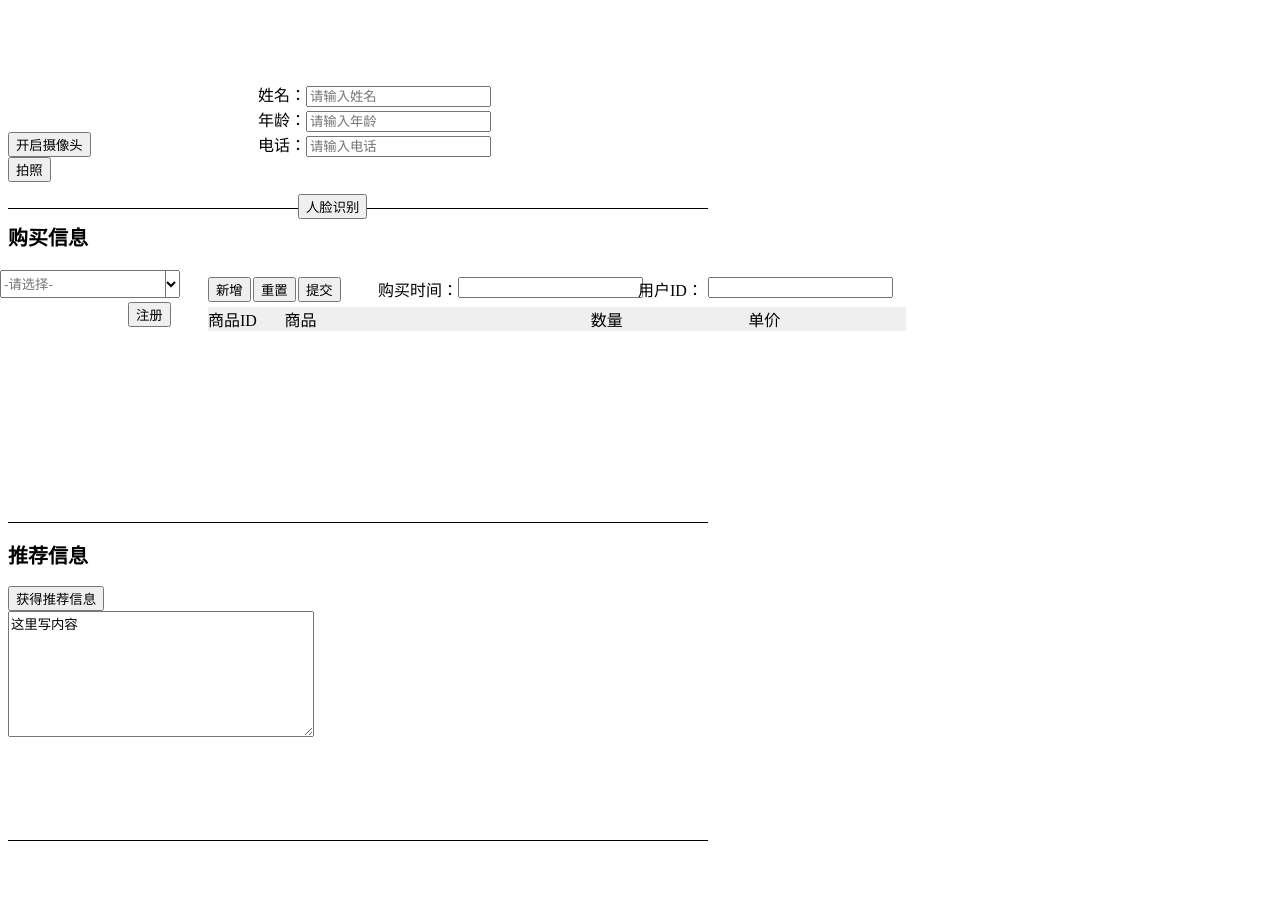
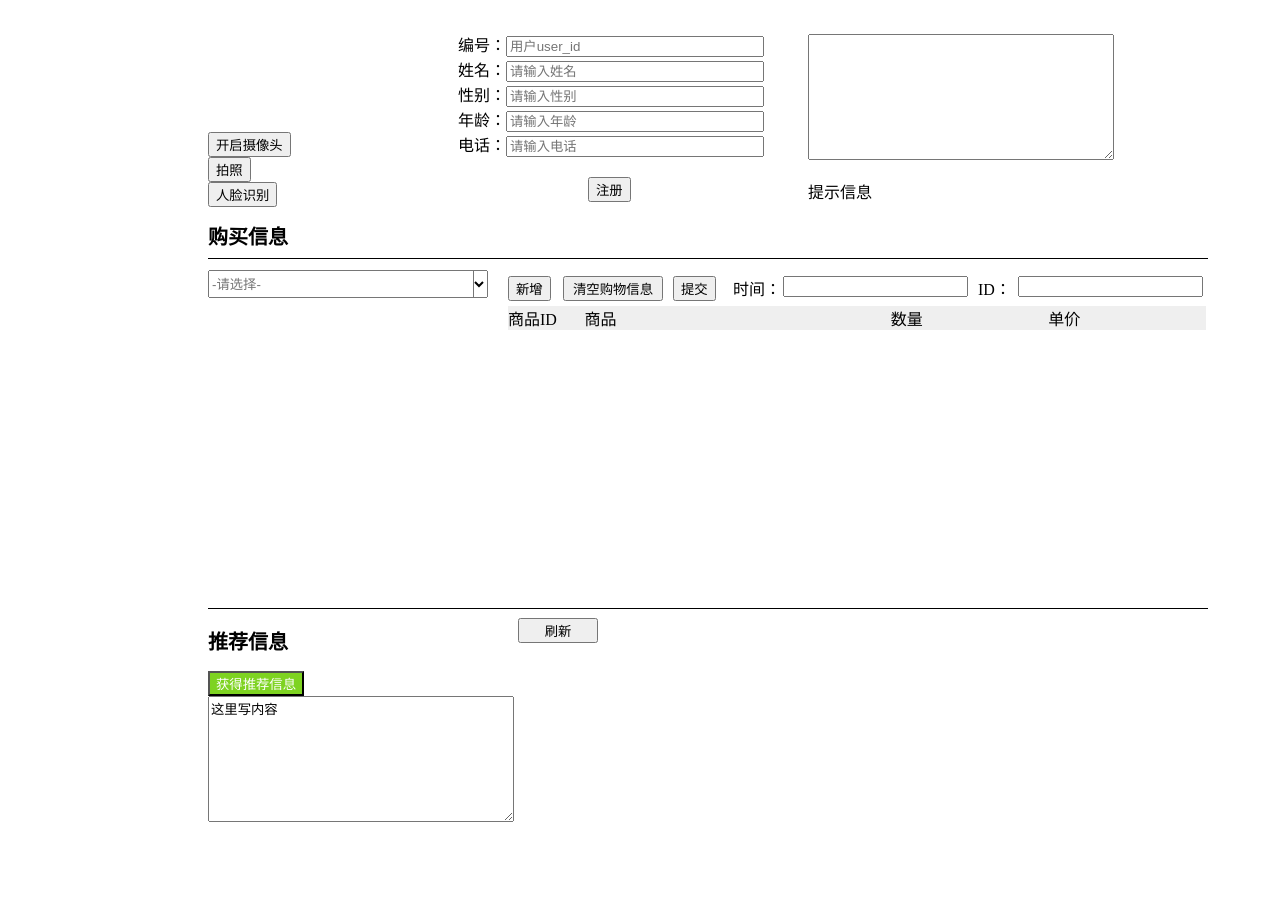
Before and after one commit to scrum-seu/Noob, a Flask app: page /login in a window 1280 px wide. Before the commit the page ends 841 px from the top, so only its background shows below. Run offline with Flask 2, Linux system fonts and the light colour scheme; data that the repository does not hold is empty.

Commit message:
file update and merge

```diff
--- a/app/main/static/css/style.css
+++ b/app/main/static/css/style.css
@@ -1,84 +1,104 @@
 h1{
     margin-left:0px;
-    font-size:125%
+    font-size:125%;
 }
 h2{
     margin-left:0px;
-    font-size:125%
+    font-size:125%;
 }
 .left_top{
 	border-bottom:1px solid #000;
-	width:700px;
-	height:200px;
+    position:absolute;
+    margin-left:200px;
+    margin-top:0px;
+	width:1000px;
+	height:250px;
+}
+.buy_info{
+    position:absolute;
+    margin-left:200px;
+    margin-top:200px;
+	width:1000px;
+	height:350px;
 }
 .recommend{
-	border-bottom:1px solid #000;
-	width:700px;
-	height:300px
-}
-.buy_info{
-	border-bottom:1px solid #000;
-	width:700px;
+	border-top:1px solid #000;
+    position:absolute;
+    margin-left:200px;
+    margin-top:600px;
+	width:1000px;
 	height:300px;
 }
 #btn{
     position:absolute;
     margin-left:-120px;
-    margin-top:120px
+    margin-top:120px;
 }
 #submit{
     position:absolute;
-    margin-left:120px;
-    margin-top:120px
+    margin-left:380px;
+    margin-top:-30px;
 }
 #newin{
     position:absolute;
-    margin-left:200px;
-    margin-top:12px
+    margin-left:300px;
+    margin-top:12px;
 }
 #reload{
+    width:100px;
     position:absolute;
-    margin-left:245px;
-    margin-top:12px
+    margin-left:355px;
+    margin-top:12px;
 }
-#upload{
+#flush_info{
     position:absolute;
-    margin-left:290px;
-    margin-top:12px
+    margin-left:510px;
+    margin-top:610px;
+    width:80px;
+}
+#upload1{
+    position:absolute;
+    margin-left:465px;
+    margin-top:12px;
 }
 #systime{
     position:absolute;
-    margin-left:450px;
-    margin-top:12px
+    margin-left:575px;
+    margin-top:12px;
 }
 #info1{
     position:absolute;
-    margin-left:370px;
-    margin-top:12px
+    margin-left:525px;
+    margin-top:12px;
 }
 #userid{
     position:absolute;
-    margin-left:700px;
-    margin-top:12px
+    margin-left:810px;
+    margin-top:12px;
 }
 #info2{
     position:absolute;
-    margin-left:630px;
-    margin-top:12px
+    margin-left:770px;
+    margin-top:12px;
 }
 #register{
     position:absolute;
     margin-left:250px;
-    margin-top:-100px
+    margin-top:-175px;
 }
 #put_info{
 }
 #tabProduct{
     position:absolute;
-    margin-left:200px;
-    margin-top:42px
+    margin-left:300px;
+    margin-top:42px;
 }
-
 #goods{
-    width:150px
+    width:150px;
 }
+#GetRecom_info{
+    background-color: #7ED321;
+    color: #FFFFFF;
+}
+#u1{
+}
--- a/app/main/static/js/addTable.js
+++ b/app/main/static/js/addTable.js
@@ -19,7 +19,6 @@ function getNowFormatDate() {
             + " " + date.getHours() + seperator2 + date.getMinutes()
             + seperator2 + date.getSeconds();
     document.getElementById("systime").value = currentdate;
-    document.getElementById("userid").value = "123456";
 }
 //设置多个表格可编辑
 function EditTables(){
@@ -182,15 +181,25 @@ function ClearChild(element){
 
 //添加行同时为商品和单价字段赋值
 function AddRow(table, index){
+    var obj = document.getElementById("telUserName"); //定位id
+    var index = obj.selectedIndex; // 选中索引
+    var text = obj.options[index].text; // 选中文本
+    if(text=="")
+    {
+        alert("请选中商品：")
+        return 0;
+    }
+    if(document.getElementById("userid").value=="")
+    {
+        alert("用户不存在,请检查:")
+        return 1;
+    }
     var lastRow = table.rows[table.rows.length-1];
     var newRow = lastRow.cloneNode(true);
     //计算新增加行的序号，需要引入jquery 的jar包
     var startIndex = $.inArray(lastRow,table.rows);
     var endIndex = table.rows;
      table.tBodies[0].appendChild(newRow);
-    var obj = document.getElementById("telUserName"); //定位id
-    var index = obj.selectedIndex; // 选中索引
-    var text = obj.options[index].text; // 选中文本
     var arr2=text.split(":");
     newRow.cells[0].innerHTML=arr2[0];
     //数量默认为1
@@ -252,7 +261,14 @@ rowData[name] = value1;
 return rowData;
 
 }
-
+function deleteRow()
+{
+    var tab = document.getElementById("tabProduct") ;
+    //表格行数
+    var rows = tab.rows.length ;
+    for(i=1;i<rows;i++)
+        document.getElementById('tabProduct').deleteRow(1);
+}
 //检查当前数据行中需要运行的字段
 function CheckExpression(row){
 for(var j=0;j<row.cells.length; j++){
--- a/app/main/static/js/sendMessage.js
+++ b/app/main/static/js/sendMessage.js
@@ -4,13 +4,24 @@
 */
 //提交注册信息，接收商品名称及价格
 function onSubmit(){
-var name = document.getElementById("u1").value;
-var age = document.getElementById("u2").value;
-var call = document.getElementById("u3").value;
+var userid = document.getElementById("u_userid").value;
+var name = document.getElementById("u_name").value;
+if(userid==""||name=="")
+{
+    alert("用户信息为空请检查！")
+    return 0;
+}
+
+document.getElementById("userid").value=userid;
+var sex = document.getElementById("u_sex").value;
+var age = document.getElementById("u_age").value;
+var number = document.getElementById("u_number").value;
     var data = {
+        "userid": userid,
         "username": name,
+        "usersex": sex,
         "userage": age,
-        "usernumber":call
+        "usernumber":number
     };
 
     $.ajax({
@@ -19,17 +30,6 @@ var call = document.getElementById("u3").value;
         data: JSON.stringify(data),
         contentType: 'application/json',
         success: function(data){
-        var arr1=data.split(" ");
-        var obj=document.getElementById("telUserName");
-        var j=1;
-        for(var i=0;i<arr1.length;i++){
-            if(i%3==0)
-            {
-                obj.options[j]=new Option((arr1[i]+":"+arr1[i+1]+":"+arr1[i+2]),"新值");
-                j=j+1;
-            }
-        }
-        getNowFormatDate();
         },
         error: function(jqXHR){console.log(jqXHR)},
     })
--- a/app/main/templates/login.html
+++ b/app/main/templates/login.html
@@ -1,6 +1,7 @@
 <!DOCTYPE html>
 <html>
 <head>
+    <meta name="viewport" content="width=device-width, initial-scale=1.0">
     <meta http-equiv="Content-Type" content="text/html; charset=UTF-8"/>
     <title>编辑表格数据</title>
     <script src="https://code.jquery.com/jquery-3.3.1.min.js"></script>
@@ -11,6 +12,28 @@
     <script language="javascript">
         var tabProduct1 = document.getElementById("tabProduct");
         EditTables(tabProduct1);
+    </script>
+    <script>
+         $(function () {
+                $.ajax({
+                    type: 'POST',
+                    url: '/init',
+                    contentType: 'application/json',
+                    success: function(data){
+                        var arr1=data.split(" ");
+                        var obj=document.getElementById("telUserName");
+                        var j=1;
+                        for(var i=0;i<arr1.length;i++){
+                            if(i%3==0)
+                            {
+                                obj.options[j]=new Option((arr1[i]+":"+arr1[i+1]+":"+arr1[i+2]),"新值");
+                                j=j+1;
+                            }
+                        }
+                    },
+                    error: function(jqXHR){console.log(jqXHR)},
+                })
+        });
     </script>
 </head>
 
@@ -25,9 +48,11 @@
     <input type="button" value="注册" id="submit" onclick="onSubmit()">
     <label id="msg"></label>
     <form id="register" name="form1" method="post">
-        <label>姓名：</label><input type="text" id="u1" name="username" placeholder="请输入姓名"><br/>
-        <label>年龄：</label><input type="text" id="u2" name="userage" placeholder="请输入年龄"><br/>
-        <label>电话：</label><input type="text" id="u3" name="usernumber" placeholder="请输入电话"><br/>
+			<label>编号：</label><input style="width:250px" type="text" id="u_userid" name="userbioflag" placeholder="用户user_id"><br/>
+			<label>姓名：</label><input style="width:250px" type="text" id="u_name" name="username" placeholder="请输入姓名"><br/>
+			<label>性别：</label><input style="width:250px" type="text" id="u_sex" name="usersex" placeholder="请输入性别"><br/>
+			<label>年龄：</label><input style="width:250px" type="text" id="u_age" name="userage" placeholder="请输入年龄"><br/>
+			<label>电话：</label><input style="width:250px" type="text" id="u_number" name="usernumber" placeholder="请输入电话"><br/>
     </form>
     <script>
         var t;
@@ -108,7 +133,48 @@
                         },
                         dataType: 'text',
                         success: function (data) {
-                            $('#msg').text(data);
+                            getNowFormatDate();
+                            document.getElementById("detectinfo").value=data;
+                            var arr=data.split("\n");
+                            // length=7,检测到已注册用户
+                            if (arr.length==7)
+                            {
+                                alert("已注册用户");
+                                var arr_id=arr[2].split(":");
+                                var arr_name=arr[3].split(":");
+                                var arr_gender=arr[4].split(":");
+                                var arr_age=arr[5].split(":");
+                                var arr_number=arr[6].split(":");
+                                document.getElementById("u_userid").value=arr_id[1];
+                                document.getElementById("userid").value=arr_id[1];
+                                document.getElementById("u_name").value=arr_name[1];
+                                document.getElementById("u_sex").value=arr_gender[1];
+                                document.getElementById("u_age").value=arr_age[1];
+                                document.getElementById("u_number").value=arr_number[1];
+                            }
+                            else
+                            {
+                                // length=4,新用户仅返回用户id
+                                if(arr.length==4)
+                                {
+                                    alert("新用户");
+                                     document.getElementById("userid").value=arr_id[1];
+                                }
+                                // length=1,人脸检测失败！ 请检查网络连接和照片是否包含人脸。
+                                else
+                                {
+                                    if(arr.length==1)
+                                    {
+                                        alert("人脸检测失败!");
+                                        document.getElementById("u_userid").value="";
+                                        document.getElementById("userid").value="";
+                                        document.getElementById("u_name").value="";
+                                        document.getElementById("u_sex").value="";
+                                        document.getElementById("u_age").value="";
+                                        document.getElementById("u_number").value="";
+                                    }
+                                }
+                            }
                         },
                         error: function (e) {
                         }
@@ -146,11 +212,11 @@
     <form id="put_info" name="form2">
         <input type="button" name="Submit" value="新增" onclick="AddRow(document.getElementById('tabProduct'),1)"
                id="newin">
-        <input type="button" name="Submit22" value="重置" onclick="window.location.reload()" id="reload">
-        <input type="button" name="Submit3" value="提交" onclick="GetTableData()" id="upload">
-        <label id="info1">购买时间：</label><input type="text" name="time" id="systime" onfocus=this.blur()>
-        <label id="info2">用户ID：</label><input type="text" name="user" id="userid" onfocus=this.blur()>
-        <table width="698" border="0" cellpadding="0" cellspacing="0" id="tabProduct">
+        <input type="button" name="Submit22" value="清空购物信息" onclick="deleteRow()" id="reload">
+        <input type="button" name="Submit3" value="提交" onclick="GetTableData()" id="upload1">
+        <label id="info1">时间：</label><input type="text" name="time" id="systime" onfocus=this.blur()>
+        <label id="info2">ID：</label><input type="text" name="user" id="userid" onfocus=this.blur()>
+        <table width="698" border="0" cellpadding="0" cellspacing="0" id="tabProduct" style="overflow: scroll;">
             <tr>
                 <td width="50" bgcolor="#EFEFEF" Name="good_id" EditType="TextBox">商品ID</td>
                 <td width="200" bgcolor="#EFEFEF" Name="good_name" EditType="TextBox">商品</td>
@@ -160,14 +226,12 @@
         </table>
     </form>
 </div>
-<!--商品信息选择下拉框-->
-<select id="telUserName" onchange="putValueToInput()"
-        style="width:180px;height:28px;position: absolute;left: 0px;top: 270px; ">
-</select>
-<input type="text" name="input" placeholder="-请选择-" id="input" onblur="inputValue()"
-       style="width:158px; height: 22px; position: absolute;left: 0px;top: 270px; "/>
-<div class="top" style="width:180px;border:1px solid #ccc;display:none;position: absolute;left: 0px;top: 298px; "
-     id="DIV">
+    <!--商品信息选择下拉框-->
+    <select  id="telUserName"  onchange="putValueToInput()" style="width:280px;height:28px;position: absolute;left: 208px;top: 270px; ">
+    </select>
+    <input  type="text" name="input"  placeholder="-请选择-" id="input" onblur="inputValue()"
+            style="width:258px; height: 22px; position: absolute;left: 208px;top: 270px; "/>
+    <div class="top" style="width:280px;border:1px solid #ccc;display:none;position: absolute;left: 208px;top: 298px; " id="DIV">
 </div>
 <!--用户推荐信息模块-->
 <div class="recommend">
@@ -176,7 +240,9 @@
     <form id="rec_info" name="form3" method="post">
         <textarea name="recom" style="width:300px;height:120px;">这里写内容</textarea>
     </form>
+        <label style="position: absolute;left: 600px;top: -430px;">提示信息</label>
+        <textarea id="detectinfo" name="hint" style="position: absolute;left: 600px;top: -575px;width:300px;height:120px;"></textarea>
 </div>
-
+<input type="button" name="flush" value="刷新" onclick="window.location.reload()" id="flush_info">
 </body>
 </html>
```
Also changed, not shown: app/main/mainView.py (+45 -22 lines), app/main/FaceDetect/faces/face.jpg, app/main/static/img/favlogo.ico (added), app/main/static/img/sea-blue.jpg (added).
